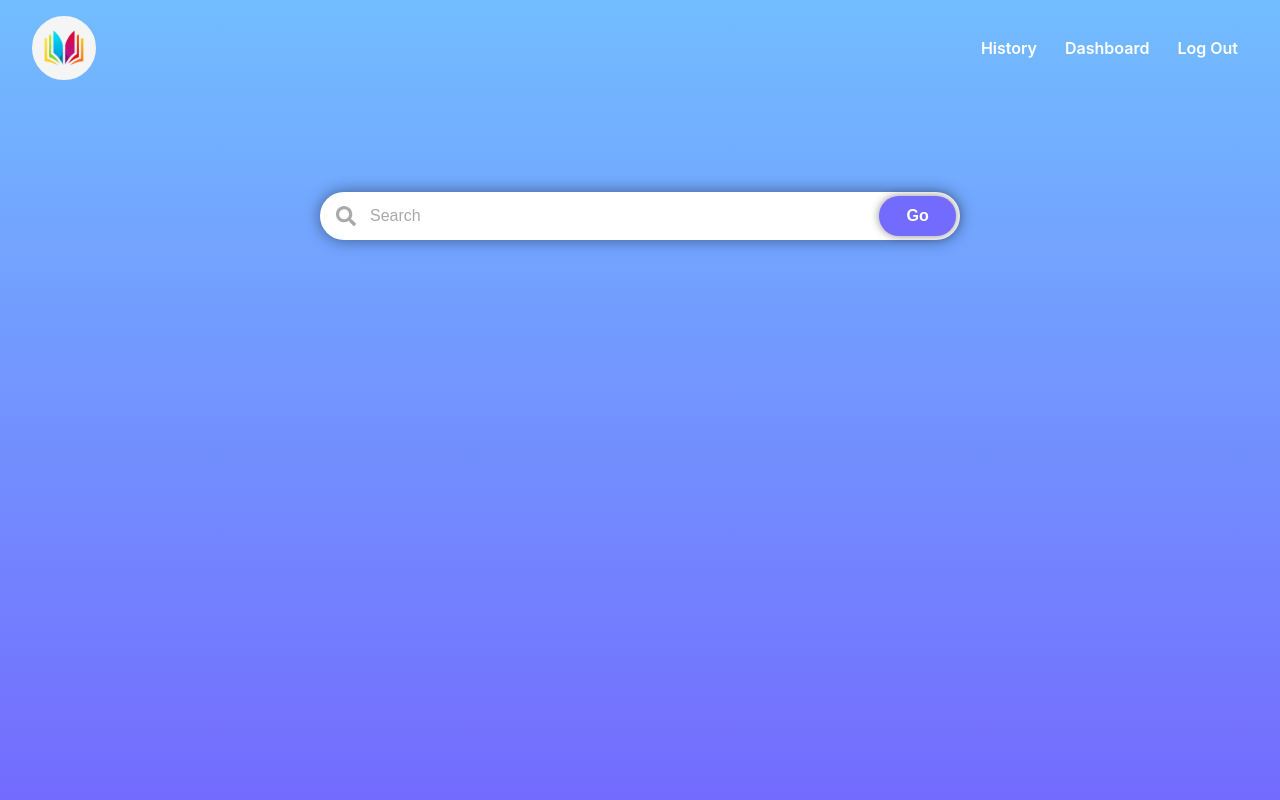
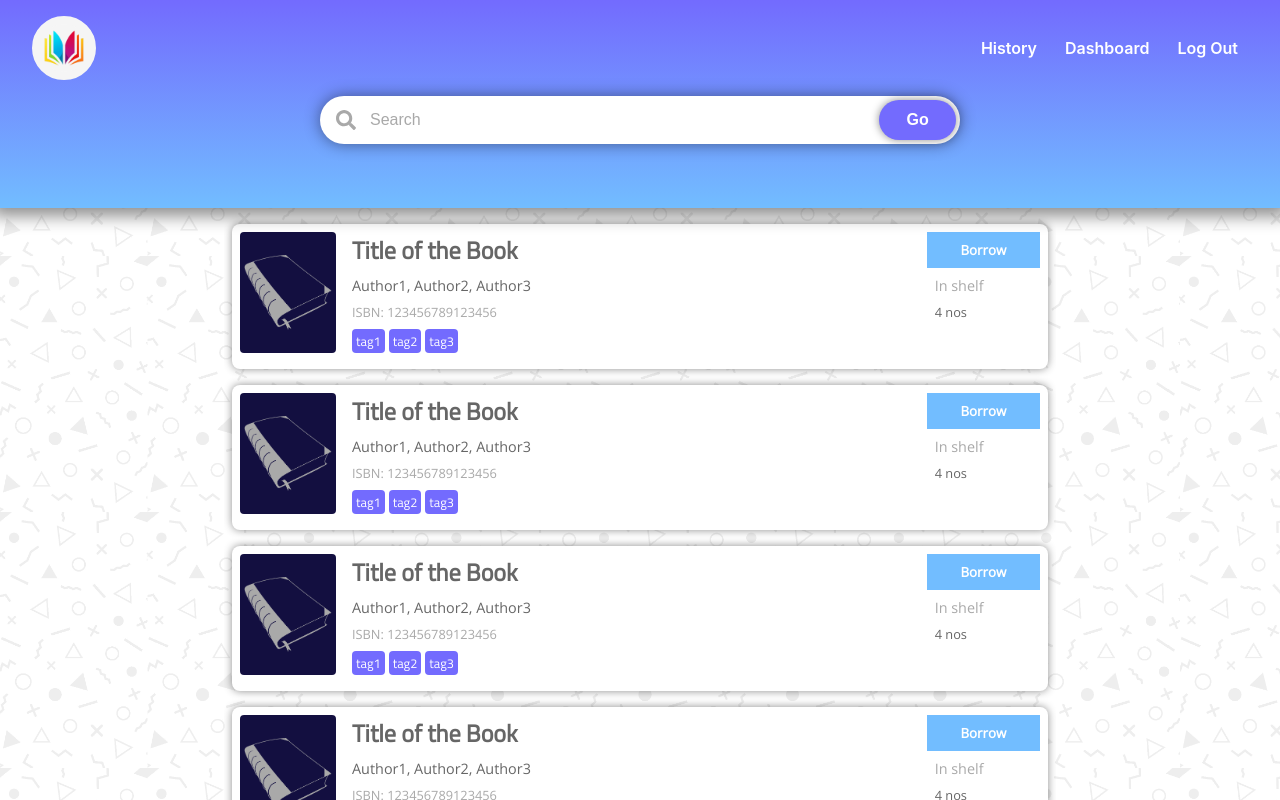
Before and after one commit to meganindya/library-management-system, a React (Create React App) app in the folder frontend/: page /browse in a window 1280 px wide. Built offline with nearby package versions, Linux system fonts and the light colour scheme.

Commit message:
Create book list

```diff
--- a/frontend/src/colors.scss
+++ b/frontend/src/colors.scss
@@ -5,3 +5,4 @@ $shadow: rgba(0, 0, 0, 0.45);
 $lightgray: darkgray;
 $darkgray: #666;
 $whitesmoke: whitesmoke;
+$darkBack: #130f40;
--- /dev/null
+++ b/frontend/src/components/BookList/BookList.scss
@@ -0,0 +1,142 @@
+@import '../../colors';
+
+.book-list {
+  height: calc(100vh - 13rem);
+  display: flex;
+  flex-direction: column;
+  margin: 0;
+  overflow: auto;
+  -ms-overflow-style: none; /* hide scrollbar IE */
+  scrollbar-width: none; /* hide scrollbar Firefox */
+}
+
+.book-list::-webkit-scrollbar {
+  display: none; /* hide scrollbar Chromium, Safari */
+}
+
+.book-block {
+  width: 50rem;
+  display: flex;
+  flex-direction: row;
+  margin: 1rem 0.5rem 0 0.5rem;
+  padding: 0.5rem;
+  border-radius: 0.5rem;
+  box-shadow: 0 0 0.5rem 0 $shadow;
+  background: white;
+  cursor: pointer;
+  transition: transform 0.25s ease;
+
+  .book-img {
+    width: 6rem;
+    height: 7.5625rem;
+    border-radius: 0.25rem;
+    padding: 0 0.25rem;
+    background: $darkBack;
+
+    .book-stencil {
+      width: 5.5rem;
+      height: 7.5625rem;
+      background-color: $lightgray;
+      mask-image: url('/images/book-stencil.png');
+      mask-size: contain;
+      mask-position: center;
+      mask-repeat: no-repeat;
+    }
+  }
+
+  .book-desc {
+    width: inherit;
+    height: inherit;
+    margin-left: 1rem;
+    font-family: 'Open Sans', sans-serif;
+
+    h1 {
+      margin: 0;
+      color: $darkgray;
+      font-family: 'Titillium Web', sans-serif;
+      font-size: 1.5rem;
+    }
+
+    h2 {
+      margin: 0.5rem 0;
+      font-size: 0.9rem;
+      font-weight: 200;
+      color: $darkgray;
+    }
+
+    h3 {
+      margin: 0.5rem 0;
+      font-size: 0.8rem;
+      font-weight: 200;
+      color: $lightgray;
+    }
+
+    .book-tags {
+      display: flex;
+      flex-direction: row;
+      margin: 0.25rem 0 0.5rem 0;
+      font-family: 'Titillium Web', sans-serif;
+      font-size: 0.8rem;
+      font-weight: 200;
+      color: white;
+
+      .book-tag {
+        margin-right: 0.25rem;
+        padding: 0.125rem 0.25rem;
+        background: $accentSecondary;
+        border-radius: 0.25rem;
+      }
+    }
+
+    p {
+      font-family: 'Titillium Web', sans-serif;
+      font-size: 0.95rem;
+      text-align: justify;
+      color: $darkgray;
+    }
+  }
+
+  .book-req-btn {
+    width: 10rem;
+    margin-left: 0.5rem;
+    display: flex;
+    flex-direction: column;
+
+    * {
+      font-family: 'Open Sans', sans-serif;
+    }
+
+    button {
+      width: 100%;
+      height: 2.25rem;
+      border: none;
+      font-weight: 600;
+      color: white;
+      background: $accentDark;
+      cursor: pointer;
+      transition: box-shadow 0.25s ease;
+    }
+
+    button:hover,
+    button:focus {
+      box-shadow: 0 0 0.5rem 0 $shadow;
+      outline: none;
+    }
+
+    span {
+      margin: 0.5rem 0 0 0.5rem;
+      font-size: 0.9rem;
+      color: $lightgray;
+    }
+
+    .book-qty {
+      margin: 0.5rem 0 0 0.5rem;
+      font-size: 0.8rem;
+      color: $darkgray;
+    }
+  }
+}
+
+.book-block:last-of-type {
+  margin-bottom: 2rem;
+}
--- /dev/null
+++ b/frontend/src/components/BookList/BookList.tsx
@@ -0,0 +1,80 @@
+import React from 'react';
+import { isConstructorDeclaration } from 'typescript';
+
+import './BookList.scss';
+
+interface IBookItemProps {}
+
+interface IBookItemState {
+  folded: boolean;
+}
+
+class BookListItem extends React.Component<IBookItemProps, IBookItemState> {
+  constructor(props: any) {
+    super(props);
+
+    this.state = {
+      folded: true
+    };
+
+    this.toggleFold.bind(this);
+  }
+
+  toggleFold(e: any) {
+    this.setState((state: IBookItemState) => ({
+      folded: !state.folded
+    }));
+    e.preventDefault();
+  }
+
+  render() {
+    let isFolded: boolean = this.state.folded;
+
+    return (
+      <div className="book-block" onClick={(e) => this.toggleFold(e)}>
+        <div className="book-img">
+          <div className="book-stencil"></div>
+        </div>
+        <div className="book-desc">
+          <h1 className="book-title">Title of the Book</h1>
+          <h2 className="book-authors">Author1, Author2, Author3</h2>
+          <h3 className="book-id">ISBN: 123456789123456</h3>
+          <h4 className="book-tags">
+            <div className="book-tag">tag1</div>
+            <div className="book-tag">tag2</div>
+            <div className="book-tag">tag3</div>
+          </h4>
+          {!isFolded && (
+            <p className="book-abstract">
+              Lorem ipsum dolor sit amet, consectetur adipiscing elit. Nullam
+              posuere elit pharetra semper elementum. Duis felis purus,
+              elementum eu molestie ac, malesuada lobortis velit. Sed felis
+              libero, blandit vel consectetur venenatis, egestas at nisi.
+              Curabitur tristique euismod nisl a scelerisque. In id purus dolor.
+              Vivamus eu suscipit ipsum. Nullam ut tellus viverra, malesuada
+              risus ut, fringilla diam. Duis tincidunt ex.
+            </p>
+          )}
+        </div>
+        <div className="book-req-btn">
+          <button>Borrow</button>
+          <span>In shelf</span>
+          <div className="book-qty">4 nos</div>
+        </div>
+      </div>
+    );
+  }
+}
+
+export default class BookList extends React.Component {
+  render() {
+    return (
+      <div className="book-list">
+        <BookListItem />
+        <BookListItem />
+        <BookListItem />
+        <BookListItem />
+      </div>
+    );
+  }
+}
--- a/frontend/src/components/SearchBar/SearchBar.tsx
+++ b/frontend/src/components/SearchBar/SearchBar.tsx
@@ -7,11 +7,13 @@ import './SearchBar.scss';
 export default class SearchBar extends React.Component {
   render() {
     return (
-      <form action="" className="search-box">
-        <FontAwesomeIcon icon={faSearch} className="input-field-icon" />
-        <input type="text" placeholder="Search" />
-        <input type="submit" value="Go" />
-      </form>
+      <>
+        <form action="" className="search-box">
+          <FontAwesomeIcon icon={faSearch} className="input-field-icon" />
+          <input type="text" placeholder="Search" />
+          <input type="submit" value="Go" />
+        </form>
+      </>
     );
   }
 }
--- a/frontend/src/index.scss
+++ b/frontend/src/index.scss
@@ -1,7 +1,7 @@
 @import url('https://fonts.googleapis.com/css2?family=Open+Sans&display=swap');
 // @import url('https://fonts.googleapis.com/css2?family=PT+Sans&display=swap');
 @import url('https://fonts.googleapis.com/css2?family=Raleway&display=swap');
-// @import url('https://fonts.googleapis.com/css2?family=Titillium+Web&display=swap');
+@import url('https://fonts.googleapis.com/css2?family=Titillium+Web&display=swap');
 // @import url('https://fonts.googleapis.com/css2?family=Montserrat&display=swap');
 // @import url('https://fonts.googleapis.com/css2?family=Piazzolla&display=swap');
 
--- a/frontend/src/pages/Browse.scss
+++ b/frontend/src/pages/Browse.scss
@@ -5,13 +5,14 @@ nav {
   top: 0;
   width: 100vw;
   height: 100vh;
+  height: 13rem;
   box-sizing: border-box;
   display: flex;
   flex-direction: column;
   align-items: center;
-  justify-content: start;
+  justify-content: flex-start;
   font-family: 'Raleway' sans-serif;
-  background: linear-gradient($accentDark, $accentSecondary);
+  background: linear-gradient($accentSecondary, $accentDark);
   box-shadow: 0 0 1rem 0.5rem $shadow;
   transition: all 0.5s ease;
 
@@ -60,13 +61,14 @@ nav {
 
     ul li a:hover,
     ul li a:focus {
-      background-color: $accentLight;
+      background-color: $accentDark;
     }
   }
 
   form {
     position: absolute;
-    top: 12rem;
+    top: 18rem;
+    top: 6rem;
   }
 }
 
@@ -79,11 +81,10 @@ nav {
 // }
 
 section {
+  width: 100vw;
   margin-top: 13rem;
-
-  div {
-    width: 600px;
-    height: 400px;
-    background: red;
-  }
+  display: grid;
+  align-items: center;
+  justify-content: center;
+  overflow: hidden;
 }
--- a/frontend/src/pages/Browse.tsx
+++ b/frontend/src/pages/Browse.tsx
@@ -1,5 +1,6 @@
 import React from 'react';
 import { Link } from 'react-router-dom';
+import BookList from '../components/BookList/BookList';
 
 import SearchBar from '../components/SearchBar/SearchBar';
 
@@ -26,7 +27,9 @@ export default class BrowsePage extends React.Component {
           </div>
           <SearchBar />
         </nav>
-        <section></section>
+        <section>
+          <BookList />
+        </section>
       </React.Fragment>
     );
   }
```
Also changed, not shown: frontend/public/images/book-stencil.png (added).
